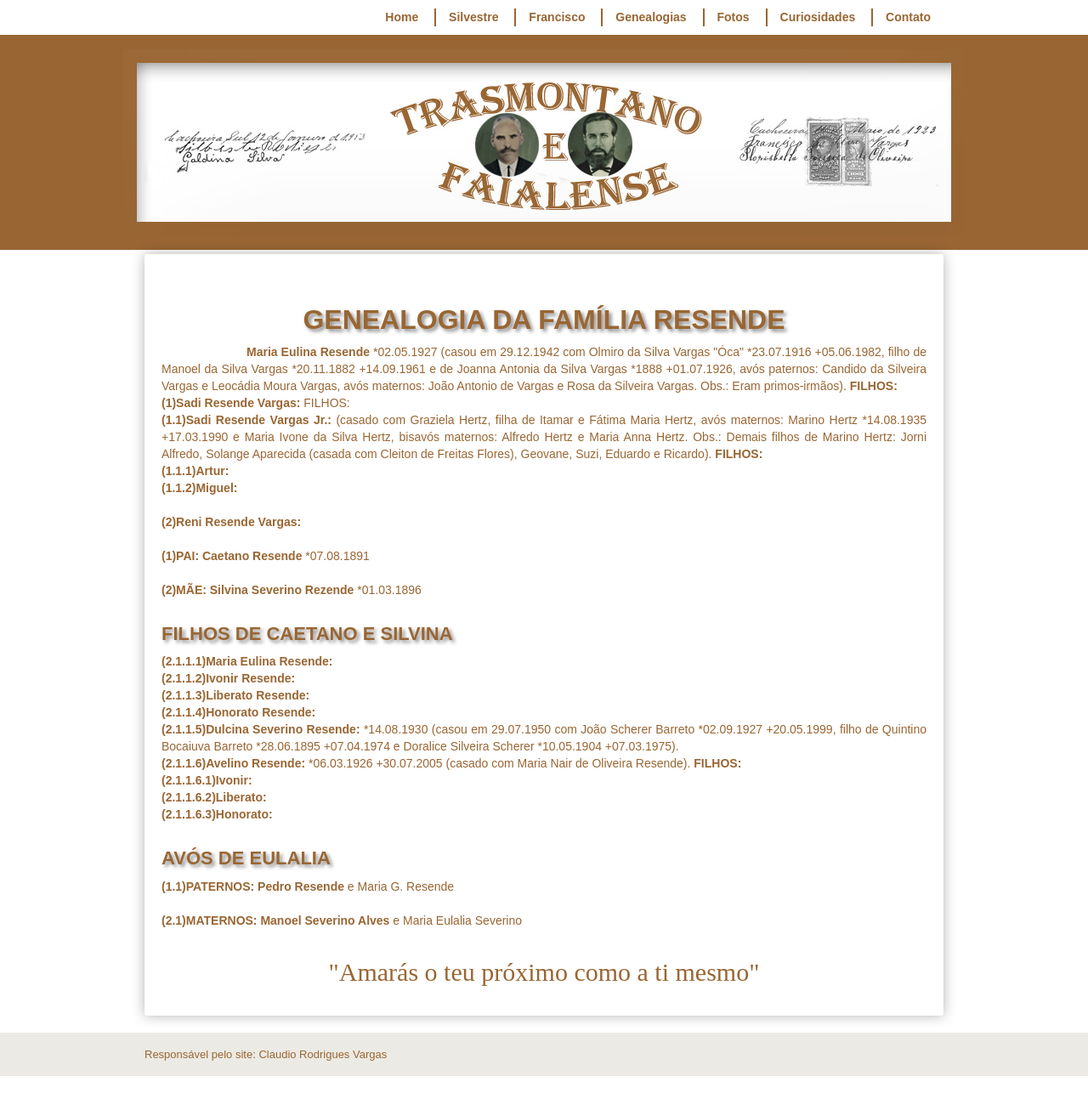
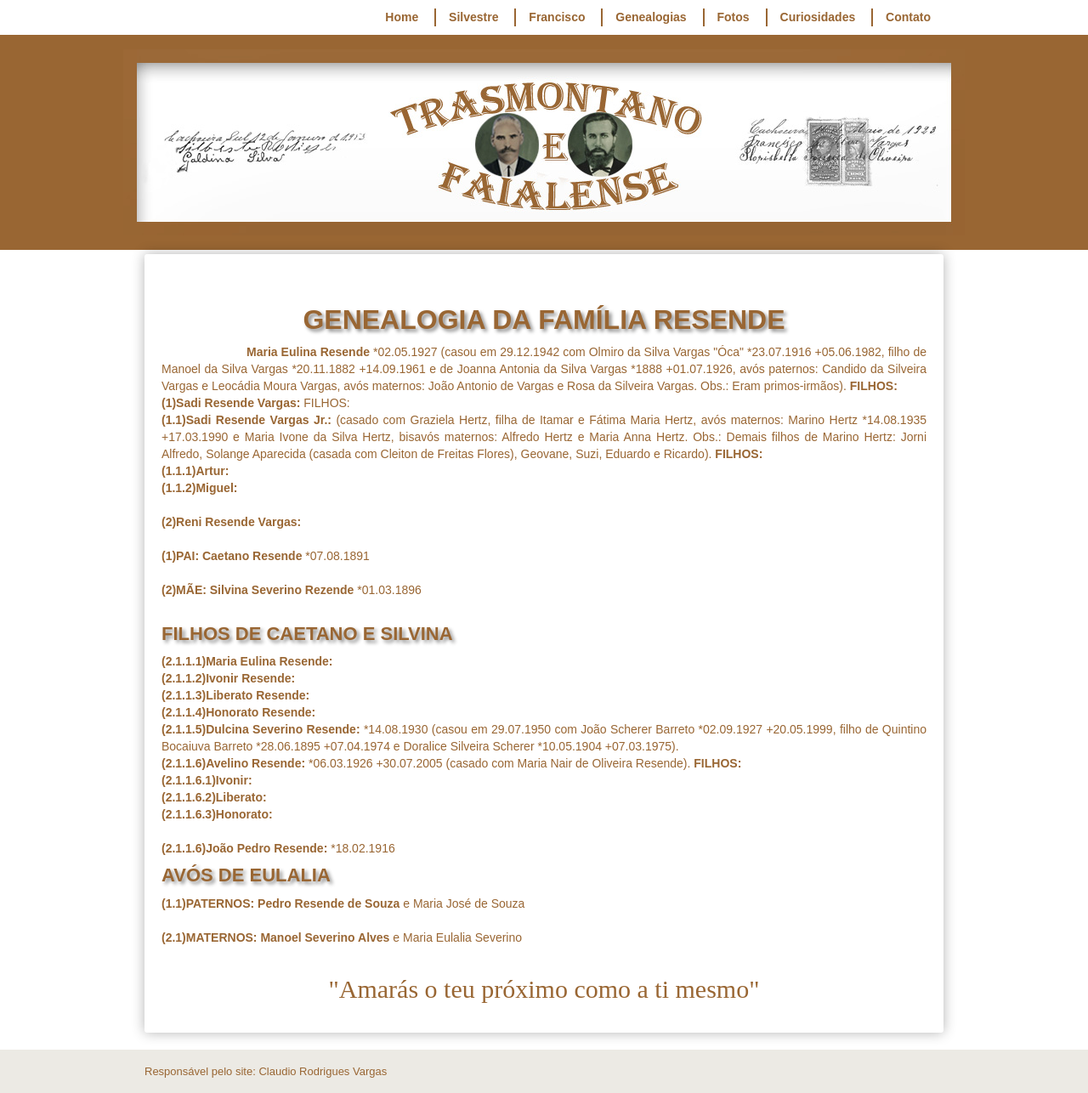
Before and after one commit to claudiovargas1955/claudiovargas1955.github.io, a Jekyll site: the page built from _pages/familia-resende.html, in a window 1280 px wide. Shown: the whole page at 85% size. Built offline with Jekyll 4.4.1, drawn with Linux system fonts in a browser that asks for light colours; some web fonts are replaced.

Commit message:
Update familia-resende.html

```diff
--- a/_pages/familia-resende.html
+++ b/_pages/familia-resende.html
@@ -124,9 +124,11 @@ Jorni Alfredo, Solange Aparecida (casada com Cleiton de Freitas Flores), Geovane
       <b>(2.1.1.6.2)Liberato: </b><br>
       <b>(2.1.1.6.3)Honorato: </b><br><br>
 
+    <b>(2.1.1.6)João Pedro Resende: </b>*18.02.1916 <br>
+
 <h4>AVÓS DE EULALIA</h4>
 
-<p><b>(1.1)PATERNOS: Pedro Resende</b> e Maria G. Resende<br><br>
+<p><b>(1.1)PATERNOS: Pedro Resende de Souza</b> e Maria José de Souza<br><br>
 
 <b>(2.1)MATERNOS: Manoel Severino Alves</b> e Maria Eulalia Severino<br><br>
 
```
